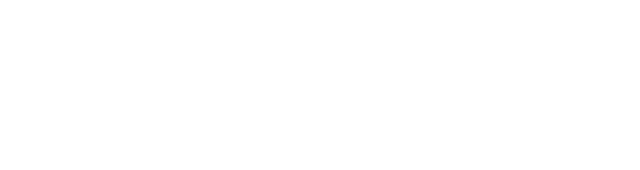
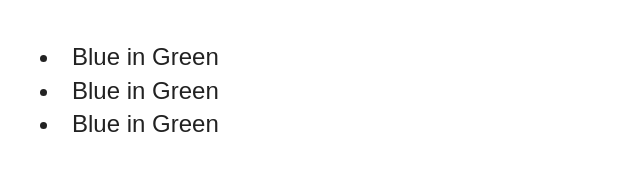
Before and after one commit to muhammdalaraby/backbone-sandbox, a plain HTML site: page index.html in a window 1280 px wide. Shown: the whole page, without its empty margins (0-640 px from the left). Drawn offline with Linux system fonts and the light colour scheme.

Commit message:
Passing data to View

```diff
--- a/index.html
+++ b/index.html
@@ -14,6 +14,9 @@
         <script src="js/lib/modernizr-2.6.2.min.js"></script>
     </head>
     <body>
+
+        <div id="container"></div>
+
         <script src="js/lib/jquery-min.js"></script>
         <script src="js/lib/underscore-min.js"></script>
         <script src="js/lib/backbone-min.js"></script>
--- a/js/main.js
+++ b/js/main.js
@@ -11,3 +11,50 @@
 |||| rendering the content
 |||| handling model and DOM events
 */
+
+// Create  new song model
+let Song = Backbone.Model.extend();
+
+// Create new songs collection
+let Songs = Backbone.Collection.extend({
+    model: Song
+});
+
+// Create new song view
+let SongView = Backbone.View.extend({
+    tagName:"li",
+    render:function(){
+        this.$el.html(this.model.get('title'));
+        return this;
+    }
+});
+
+// Create new songs view
+let SongsView = Backbone.View.extend({
+
+    render:function (){
+        // Store this in slef var to prevent throw an error
+        const SELF = this;
+
+        // Iterate through collection models
+        this.model.each(function(song){
+            let songView =  new SongView({model:song});
+            // append song view element to the last item
+            SELF.$el.append(songView.render().$el);
+        });
+    }
+});
+
+
+// Fill songs data
+let songs = new Songs([
+    new Song({title:"Blue in Green"}),
+    new Song({title:"Blue in Green"}),
+    new Song({title:"Blue in Green"}),
+]);
+
+// create song view insance
+let songsView = new SongsView({el:"#container",model:songs});
+
+// render song view
+songsView.render();
```
